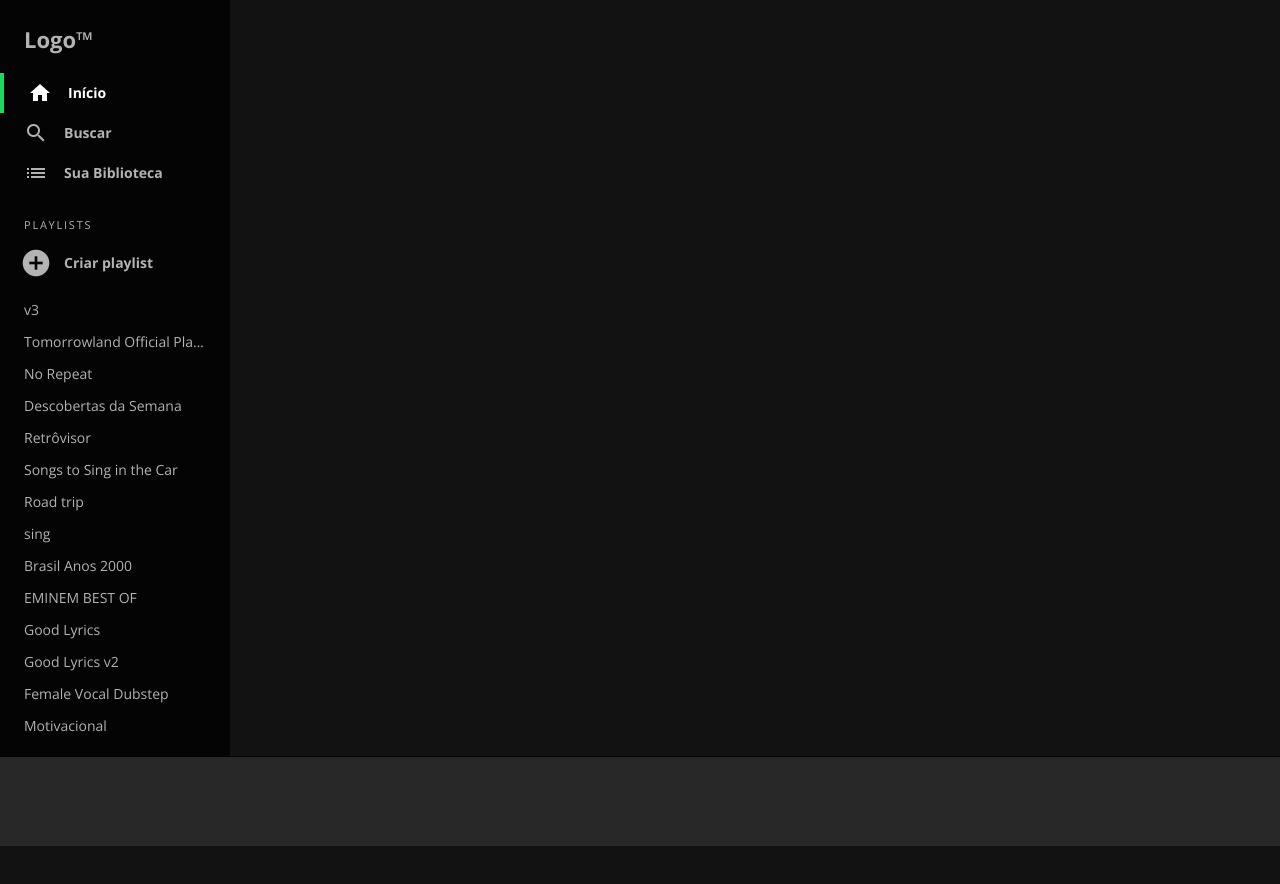
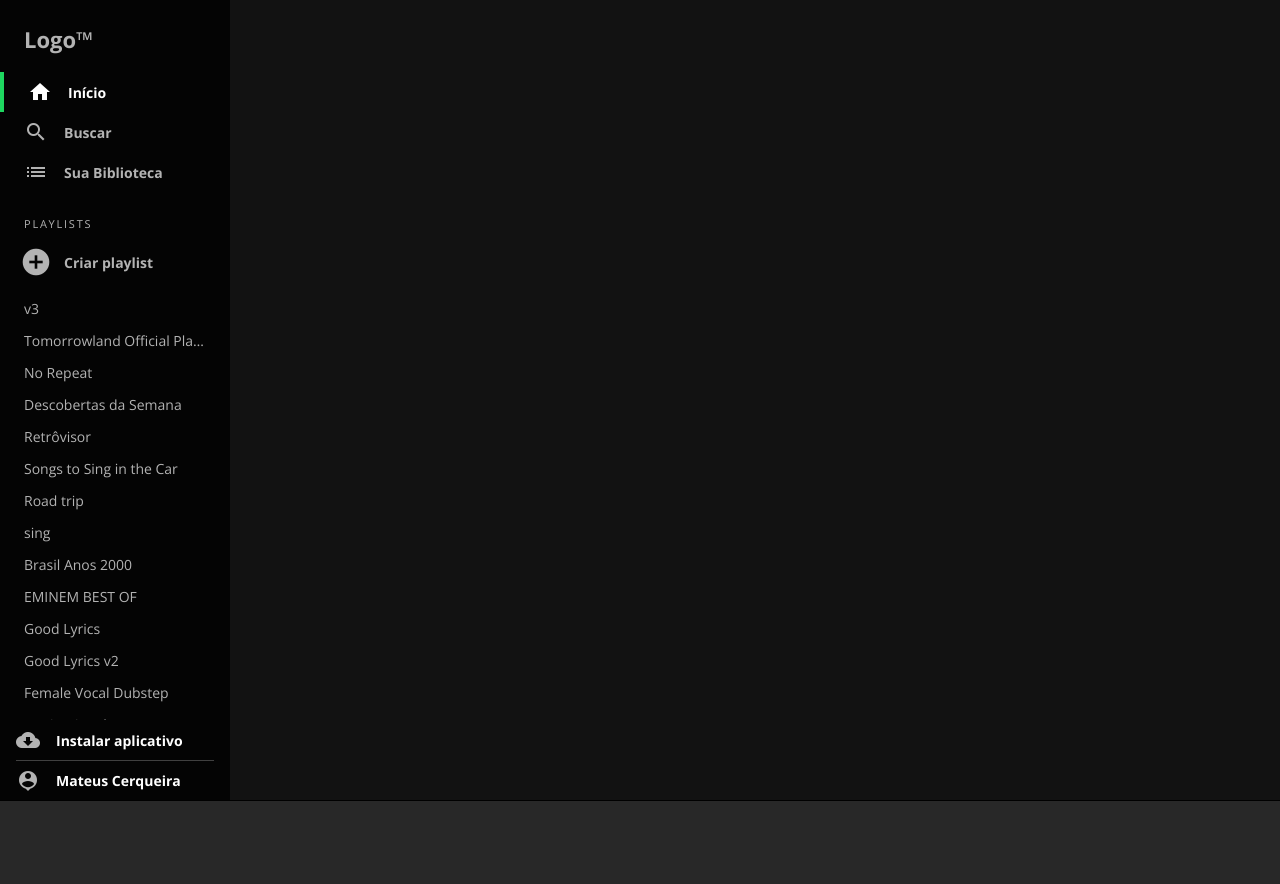
Before and after one commit to mateusmcg/spotify-ui, an Angular app: page / in a window 1280 px wide. Shown: the top 884 px of the page. Before the commit the page ends 846 px from the top, so only its background shows below. Built offline with nearby package versions, Linux system fonts and the light colour scheme.

Commit message:
Finished side-nav

```diff
--- /dev/null
+++ b/src/app/side-nav/footer/footer.component.html
@@ -0,0 +1,10 @@
+<section>
+  <div class="install">
+    <i class="material-icons">cloud_download</i>
+    <span>Instalar aplicativo</span>
+  </div>
+  <div class="profile">
+    <i class="material-icons">person_pin</i>
+    <span>Mateus Cerqueira</span>
+  </div>
+</section>
--- /dev/null
+++ b/src/app/side-nav/footer/footer.component.scss
@@ -0,0 +1,27 @@
+section {
+  display: flex;
+  flex-direction: column;
+  padding: 0 1rem;
+
+  div {
+    display: flex;
+    flex-direction: row;
+    align-items: center;
+    height: 2.5rem;
+
+    &:last-child {
+      border-top: 1px solid #404040;
+    }
+
+    &:hover {
+      cursor: pointer;
+    }
+  }
+
+  span {
+    margin-left: 1rem;
+    font-weight: bold;
+    color: #fff;
+    font-size: 14px;
+  }
+}
--- /dev/null
+++ b/src/app/side-nav/footer/footer.component.ts
@@ -0,0 +1,15 @@
+import { Component, OnInit } from '@angular/core';
+
+@Component({
+  selector: 'spotify-footer',
+  templateUrl: './footer.component.html',
+  styleUrls: ['./footer.component.scss']
+})
+export class FooterComponent implements OnInit {
+
+  constructor() { }
+
+  ngOnInit() {
+  }
+
+}
--- a/src/app/side-nav/playlist/playlist.component.scss
+++ b/src/app/side-nav/playlist/playlist.component.scss
@@ -41,9 +41,6 @@ section {
   }
 
   .list {
-    min-height: 6.25rem;
-    max-height: 100%;
-    justify-content: flex-start;
     overflow-y: auto;
 
     span {
@@ -51,7 +48,6 @@ section {
       line-height: 2rem;
       height: 2rem;
       display: block;
-      align-items: center;
       padding: 0 1.5rem;
       text-overflow: ellipsis;
       white-space: nowrap;
--- a/src/app/side-nav/side-nav.component.html
+++ b/src/app/side-nav/side-nav.component.html
@@ -2,4 +2,5 @@
   <spotify-logo></spotify-logo>
   <spotify-menu></spotify-menu>
   <spotify-playlist></spotify-playlist>
+  <spotify-footer></spotify-footer>
 </section>
--- a/src/app/side-nav/side-nav.component.scss
+++ b/src/app/side-nav/side-nav.component.scss
@@ -5,7 +5,7 @@ section {
   background-color: rgba(0, 0, 0, 0.8);
   display: flex;
   flex-direction: column;
-  overflow: auto;
+  overflow-y: auto;
 
   spotify-logo {
     height: 3.9375rem;
@@ -14,5 +14,10 @@ section {
 
   spotify-playlist {
     height: 100%;
+    min-height: 13.25rem;
+  }
+
+  spotify-footer {
+    height: 5.0625rem;
   }
 }
--- a/src/app/side-nav/side-nav.module.ts
+++ b/src/app/side-nav/side-nav.module.ts
@@ -4,9 +4,10 @@ import { SideNavComponent } from './side-nav.component';
 import { LogoComponent } from './logo/logo.component';
 import { MenuComponent } from './menu/menu.component';
 import { PlaylistComponent } from './playlist/playlist.component';
+import { FooterComponent } from './footer/footer.component';
 
 @NgModule({
-  declarations: [SideNavComponent, LogoComponent, MenuComponent, PlaylistComponent],
+  declarations: [SideNavComponent, LogoComponent, MenuComponent, PlaylistComponent, FooterComponent],
   imports: [CommonModule],
   exports: [SideNavComponent]
 })
```
Also changed, not shown: 1 other file (tests, documents, lock files or other folders).
